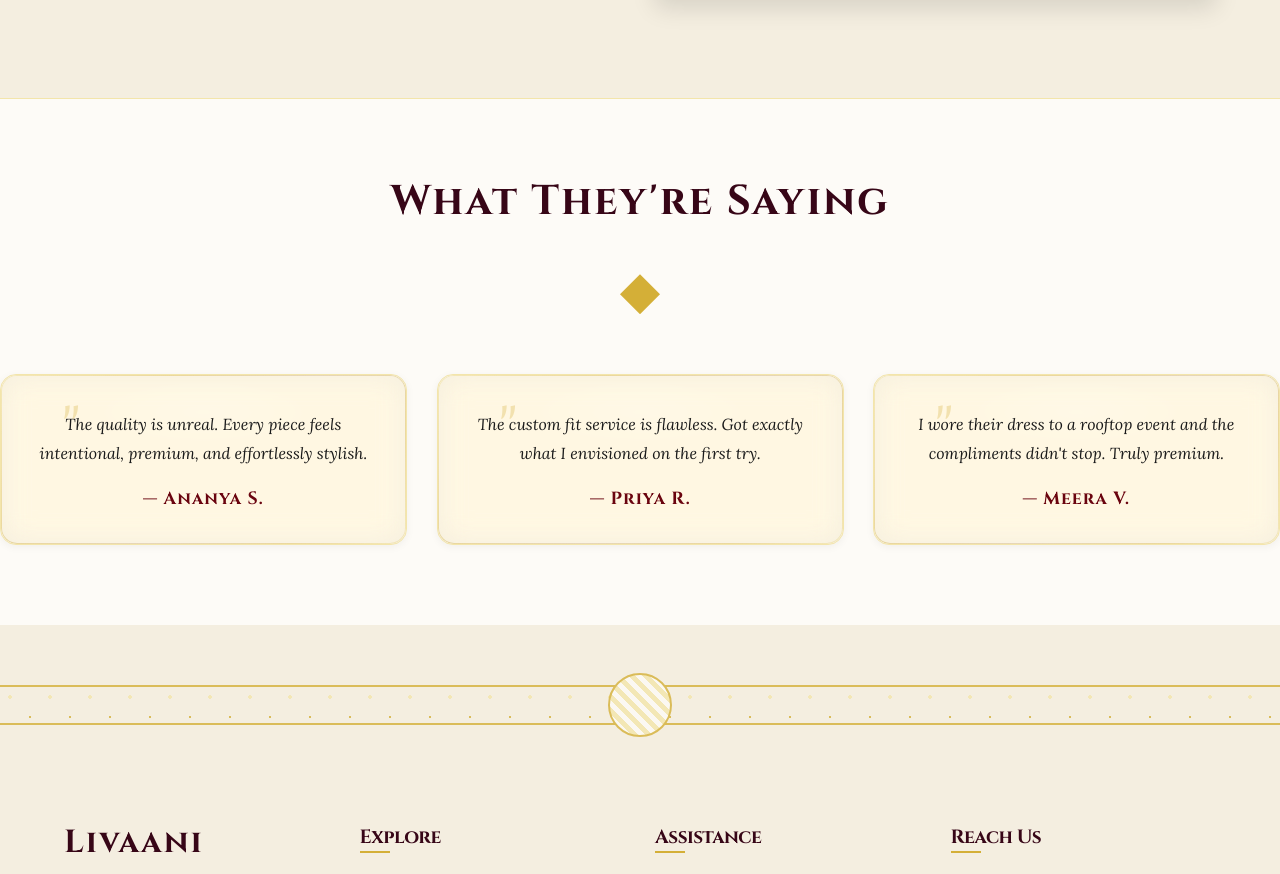
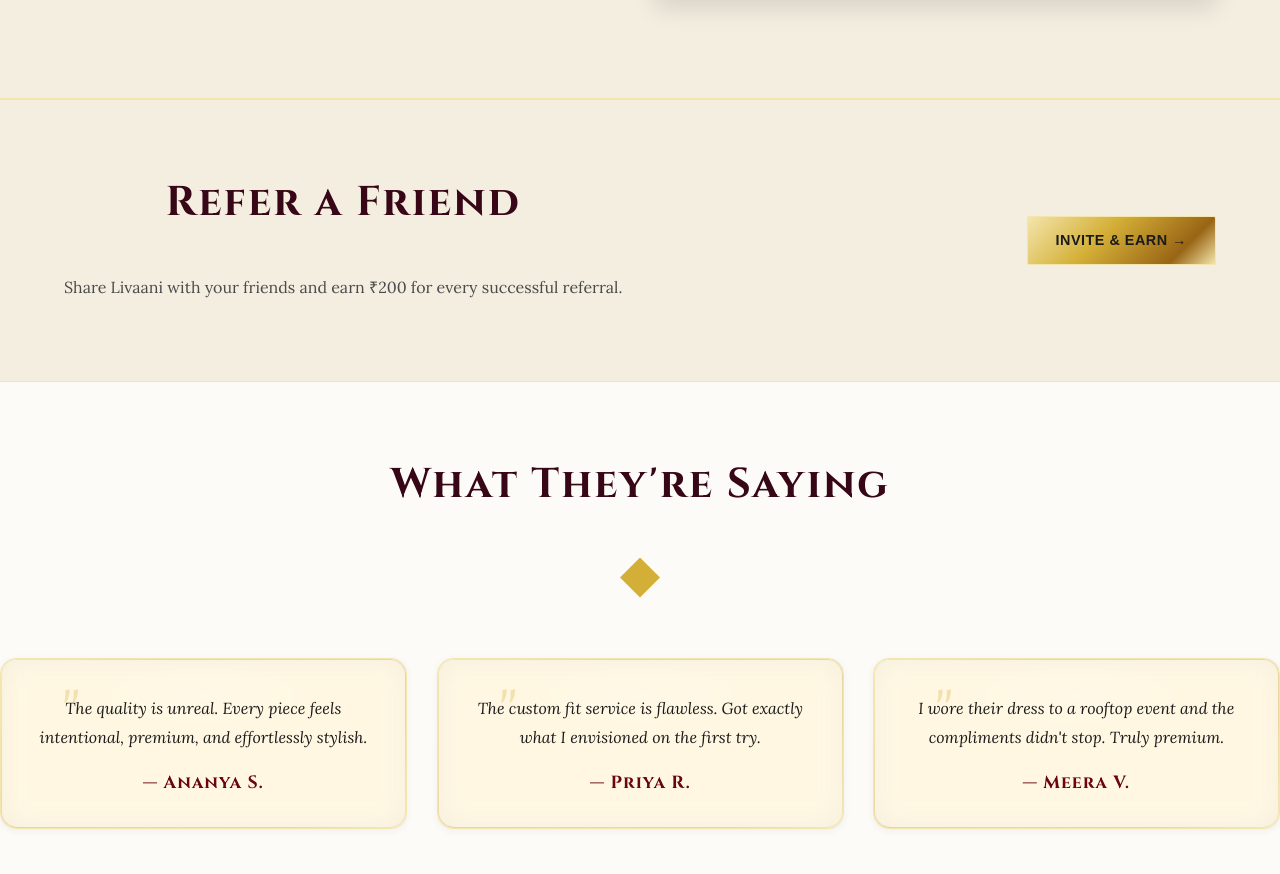
Before and after one commit to KMCR41207/LIVN, a React (Vite) app: page / in a window 1280 px wide. Shown: the part 2518-3392 px from the top of the page. Built offline with nearby package versions, Linux system fonts and the light colour scheme; no server answers; a web font is replaced by a local one.

Commit message:
feat: add Refer and Earn banner to Home page

```diff
--- a/src/pages/Home.css
+++ b/src/pages/Home.css
@@ -352,3 +352,8 @@
   .bespoke-image-container { max-height: 400px; }
   .category-grid { grid-template-columns: repeat(2, 1fr); gap: 20px; }
 }
+
+/* ── Refer & Earn Banner ── */
+.refer-banner { background: var(--color-bg-secondary); border-top: 1px solid var(--color-gold-light); border-bottom: 1px solid var(--color-gold-light); }
+.refer-banner-inner { display: flex; align-items: center; justify-content: space-between; gap: 20px; flex-wrap: wrap; }
+.refer-banner-text p { color: var(--color-text-secondary); margin-top: 8px; font-size: 1rem; }
--- a/src/pages/Home.jsx
+++ b/src/pages/Home.jsx
@@ -106,6 +106,17 @@
         </div>
       </section>
 
+      {/* Refer & Earn Banner */}
+      <section className="refer-banner section-padding">
+        <div className="container refer-banner-inner">
+          <div className="refer-banner-text">
+            <h2 className="section-title">Refer a Friend</h2>
+            <p>Share Livaani with your friends and earn ₹200 for every successful referral.</p>
+          </div>
+          <Link to="/referral" className="btn btn-gold">Invite &amp; Earn →</Link>
+        </div>
+      </section>
+
       {/* Testimonials */}
       <section className="testimonials-section section-padding container">
         <div className="section-header reveal-on-scroll">
```
